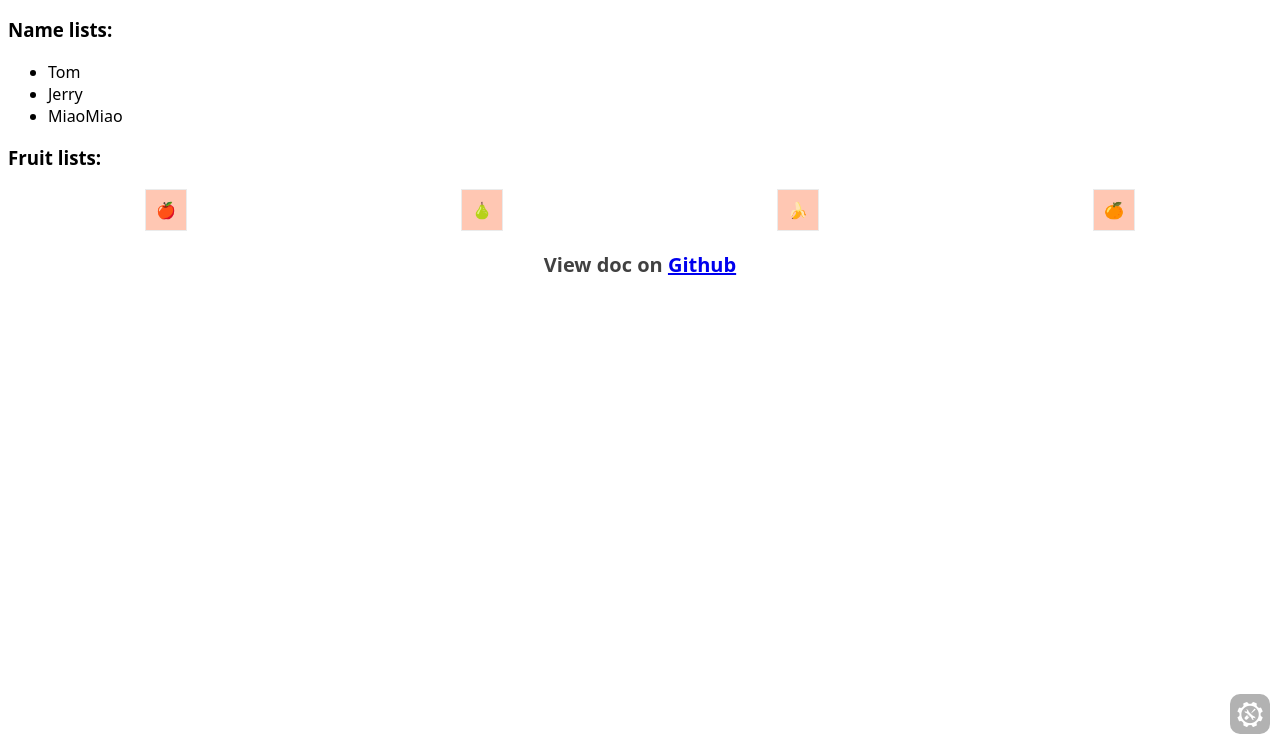
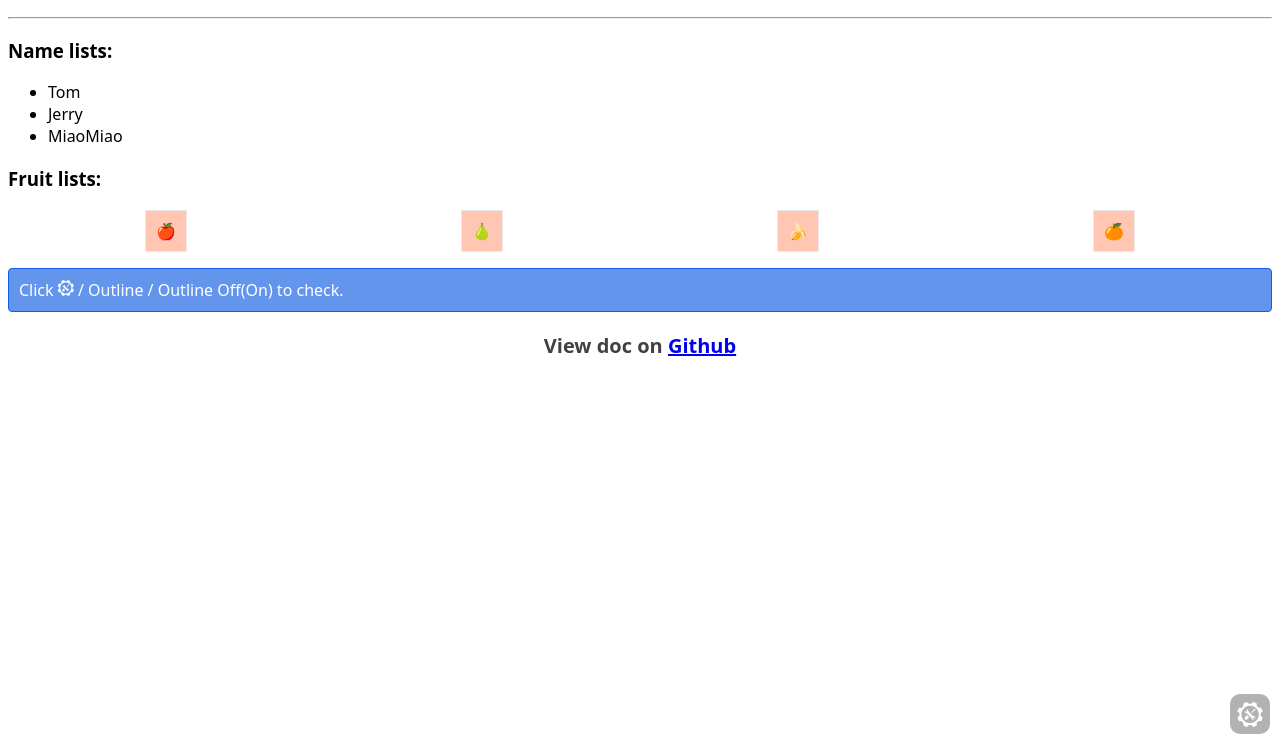
Before and after one commit to pomelo-chuan/eruda-outline-plugin, a website: page docs/index.html in a window 1280 px wide. Shown: the part 56-800 px from the top of the page. Drawn offline with Linux system fonts and the light colour scheme.

Commit message:
edit doc

```diff
--- a/docs/index.html
+++ b/docs/index.html
@@ -44,12 +44,21 @@
       font-weight: bold;
       color: rgb(65, 65, 65);
     }
+
+    .tip {
+      background-color: cornflowerblue;
+      color: white;
+      padding: 10px;
+      border: 1px solid rgb(18, 94, 236);
+      border-radius: 4px;
+    }
   </style>
 </head>
 
 <body>
   <section>
     <h1>eruda-outline-plugin</h1>
+    <hr />
   </section>
 
   <section>
@@ -72,6 +81,7 @@
   </section>
 
   <section>
+    <p class="tip">Click <span class="eruda-icon-tool"></span> / Outline / Outline Off(On) to check.</p>
     <div class="doc">View doc on <a href="https://github.com/pomelo-chuan/eruda-outline-plugin">Github</a></div>
   </section>
   <script>eruda.add(erudaOutlinePlugin)</script>
```
